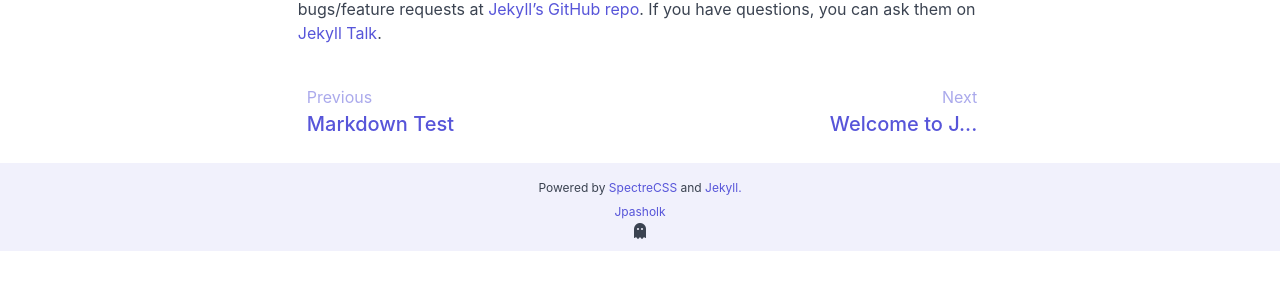
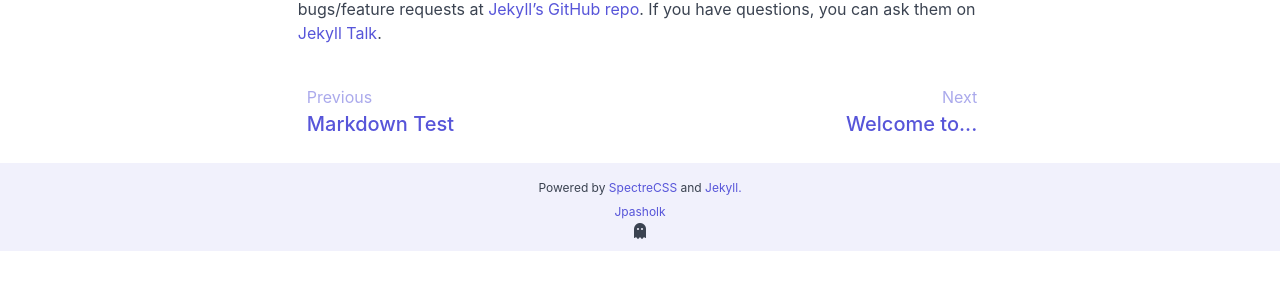
Before and after one commit to jpasholk/jekyll-spectre, a Jekyll site: the page built from _posts/2018-06-27-welcome-to-jekyll.markdown, in a window 1280 px wide. Shown: the part 580-870 px from the top of the page. Built offline with Jekyll 4.4.1, drawn with Linux system fonts in a browser that asks for light colours; nearby versions of some CDN libraries.

```diff
--- a/_config.yml
+++ b/_config.yml
@@ -28,6 +28,8 @@ permalink: pretty
 paginate: 2
 paginate_path: "/blog/page:num/"
 
+excerpt_separator: "<!--more-->"
+
 plugins:
   - jekyll-feed
   - jekyll-paginate
--- a/_includes/pagination.html
+++ b/_includes/pagination.html
@@ -2,7 +2,7 @@
   {% if paginator.previous_page %}
   <li class="page-item page-prev">
     <a href="{{ paginator.previous_page_path | relative_url }}">
-      <div class="">Previous</div>
+      <div class="page-item-subtitle">Previous</div>
     </a>
   </li>
   {% else %}
@@ -14,12 +14,12 @@
   {% if paginator.next_page %}
   <li class="page-item page-next">
     <a href="{{ paginator.next_page_path | relative_url }}" class="next">
-      <div class="">Next</div>
+      <div class="page-item-subtitle">Next</div>
     </a>
   </li>
   {% else %}
   <li class="page-item page-next">
-    <div class="page-item-subtitle ">Next</div>
+    <div class="page-item-subtitle">Next</div>
   </li>
   {% endif %}
 </ul>
--- a/_includes/post-pagination.html
+++ b/_includes/post-pagination.html
@@ -3,7 +3,7 @@
   <li class="page-item page-prev">
     <a href="{{ page.previous.url | prepend: site.baseurl | replace: '//', '/' }}" data-toggle="tooltip" data-placement="top" title="{{page.previous.title}}">
       <div class="page-item-subtitle">Previous</div>
-      <div class="page-item-title h5">{{ page.previous.title | truncate: 15 }}</div>
+      <div class="page-item-title h5">{{ page.previous.title | truncate: 13 }}</div>
     </a>
   </li>
   {% else %}
@@ -18,7 +18,7 @@
   <li class="page-item page-next">
     <a href="{{ page.next.url | prepend: site.baseurl | replace: '//', '/' }}" data-toggle="tooltip" data-placement="top" title="{{page.next.title}}">
       <div class="page-item-subtitle">Next</div>
-      <div class="page-item-title h5">{{ page.next.title | truncate: 15 }}</div>
+      <div class="page-item-title h5">{{ page.next.title | truncate: 13 }}</div>
     </a>
   </li>
   {% else %}
--- a/_posts/2018-06-27-welcome-to-jekyll.markdown
+++ b/_posts/2018-06-27-welcome-to-jekyll.markdown
@@ -7,6 +7,8 @@ tags: [test, docs, default]
 You’ll find this post in your `_posts` directory. Go ahead and edit it and re-build the site to see your changes. You can rebuild the site in many different ways, but the most common way is to run `jekyll serve`, which launches a web server and auto-regenerates your site when a file is updated.
 
 To add new posts, simply add a file in the `_posts` directory that follows the convention `YYYY-MM-DD-name-of-post.ext` and includes the necessary front matter. Take a look at the source for this post to get an idea about how it works.
+
+<!--more-->
 
 Jekyll also offers powerful support for code snippets:
 
--- a/_posts/2018-06-28-welcome-to-jekyll-again.markdown
+++ b/_posts/2018-06-28-welcome-to-jekyll-again.markdown
@@ -9,6 +9,8 @@ date:   2018-06-27 14:36:49 -0700
 You’ll find this post in your `_posts` directory. Go ahead and edit it and re-build the site to see your changes. You can rebuild the site in many different ways, but the most common way is to run `jekyll serve`, which launches a web server and auto-regenerates your site when a file is updated.
 
 To add new posts, simply add a file in the `_posts` directory that follows the convention `YYYY-MM-DD-name-of-post.ext` and includes the necessary front matter. Take a look at the source for this post to get an idea about how it works.
+
+<!--more-->
 
 Jekyll also offers powerful support for code snippets:
 
```
